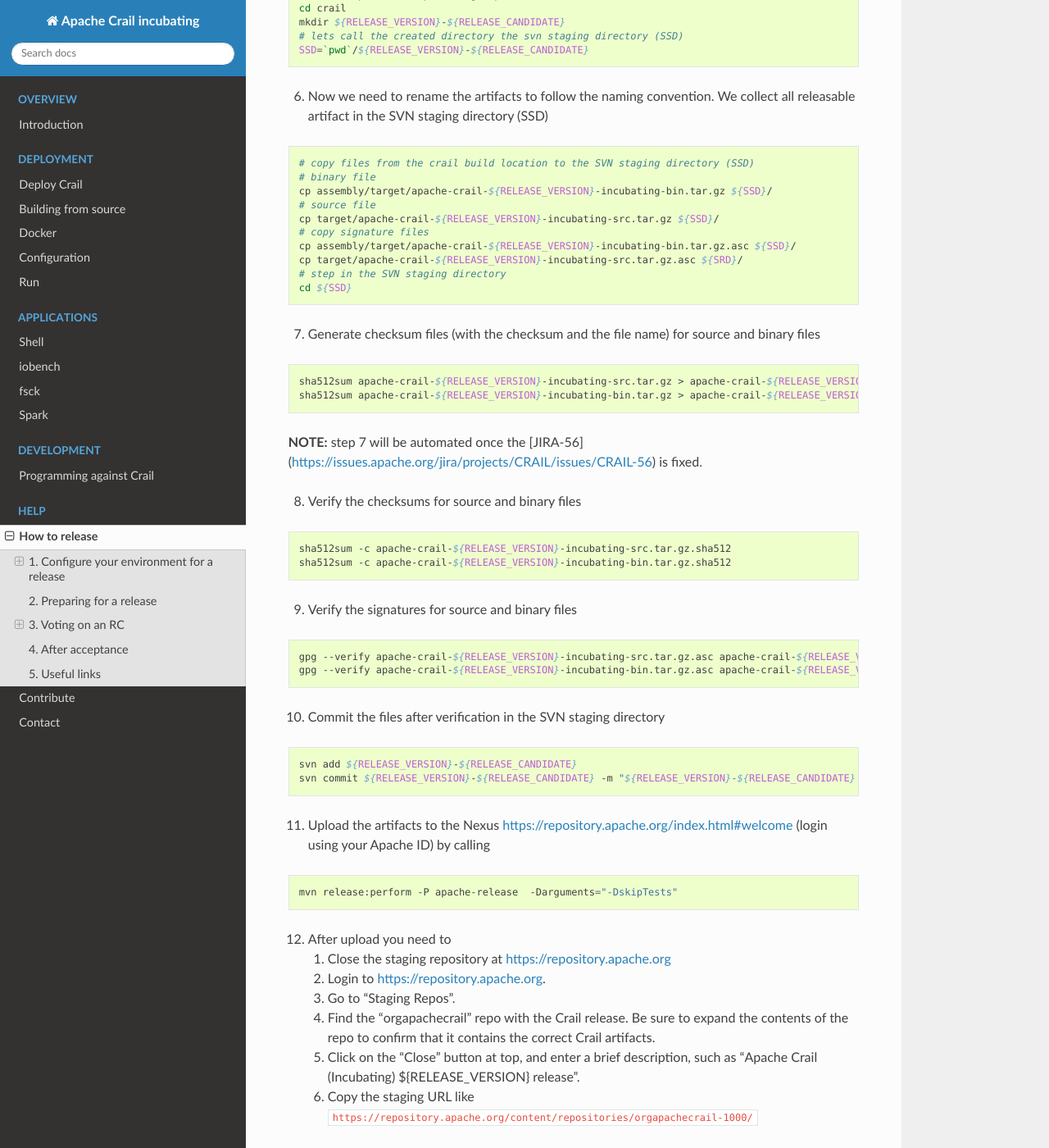
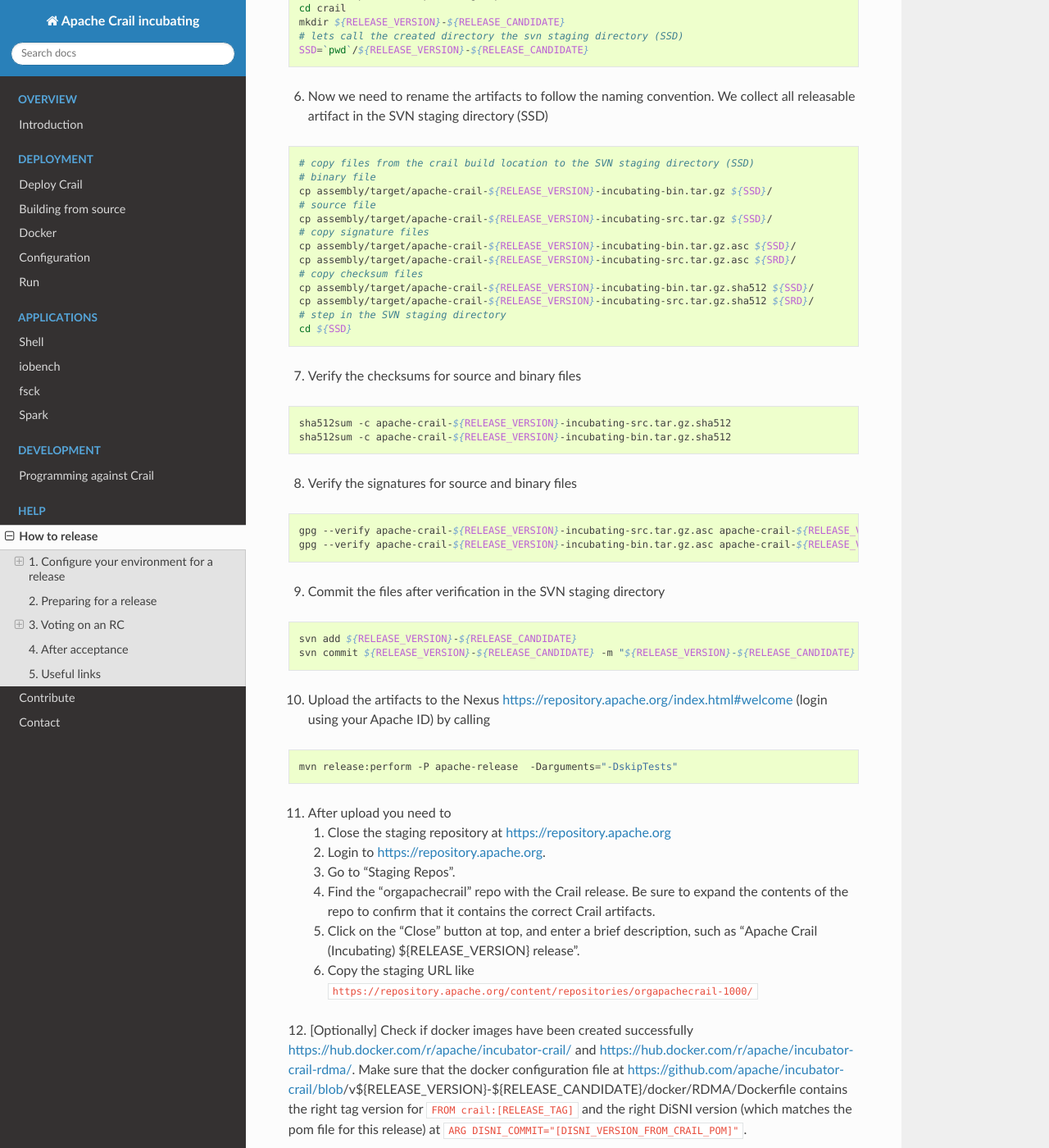
Before and after one commit to apache/incubator-crail, a Sphinx documentation site: the page built from doc/source/release.rst, in a window 1280 px wide and 1400 px high, scrolled down 3671 px. Shown: the whole window at 82% size. Built offline with Sphinx 7.4.7 and the Read the Docs theme 2.0.0, drawn with Linux system fonts in a browser that asks for light colours; some of the changed text lies outside the part shown.

Commit message:
[Documentation] release process improved
Release process does not require to create checksum files
manually anymore.

https://jira.apache.org/jira/projects/CRAIL/issues/CRAIL-56
https://jira.apache.org/jira/projects/CRAIL/issues/CRAIL-61

Signed-off-by: Jonas Pfefferle <pepperjo@apache.org>

```diff
--- a/doc/source/release.rst
+++ b/doc/source/release.rst
@@ -187,25 +187,17 @@
    # binary file
    cp assembly/target/apache-crail-${RELEASE_VERSION}-incubating-bin.tar.gz ${SSD}/
    # source file
-   cp target/apache-crail-${RELEASE_VERSION}-incubating-src.tar.gz ${SSD}/
+   cp assembly/target/apache-crail-${RELEASE_VERSION}-incubating-src.tar.gz ${SSD}/
    # copy signature files
    cp assembly/target/apache-crail-${RELEASE_VERSION}-incubating-bin.tar.gz.asc ${SSD}/
-   cp target/apache-crail-${RELEASE_VERSION}-incubating-src.tar.gz.asc ${SRD}/
+   cp assembly/target/apache-crail-${RELEASE_VERSION}-incubating-src.tar.gz.asc ${SRD}/
+   # copy checksum files
+   cp assembly/target/apache-crail-${RELEASE_VERSION}-incubating-bin.tar.gz.sha512 ${SSD}/
+   cp assembly/target/apache-crail-${RELEASE_VERSION}-incubating-src.tar.gz.sha512 ${SRD}/
    # step in the SVN staging directory
    cd ${SSD}
 
-
-7. Generate checksum files (with the checksum and the file name) for source and binary files
-
-.. code-block:: bash
-
-  sha512sum apache-crail-${RELEASE_VERSION}-incubating-src.tar.gz > apache-crail-${RELEASE_VERSION}-incubating-src.tar.gz.sha512
-  sha512sum apache-crail-${RELEASE_VERSION}-incubating-bin.tar.gz > apache-crail-${RELEASE_VERSION}-incubating-bin.tar.gz.sha512
-
-**NOTE:** step 7 will be automated once the [JIRA-56](https://issues.apache.org/jira/projects/CRAIL/issues/CRAIL-56) is fixed.
-
-
-8. Verify the checksums for source and binary files
+7. Verify the checksums for source and binary files
 
 .. code-block:: bash
 
@@ -251,7 +243,7 @@
     6. Copy the staging URL like ``https://repository.apache.org/content/repositories/orgapachecrail-1000/``
 
 
-13. [Optionally] Check if docker images have been created successfully https://hub.docker.com/r/apache/incubator-crail/ and
+12. [Optionally] Check if docker images have been created successfully https://hub.docker.com/r/apache/incubator-crail/ and
 https://hub.docker.com/r/apache/incubator-crail-rdma/. Make sure that the docker configuration file at
 https://github.com/apache/incubator-crail/blob/v${RELEASE_VERSION}-${RELEASE_CANDIDATE}/docker/RDMA/Dockerfile contains the right
 tag version for ``FROM crail:[RELEASE_TAG]`` and the right DiSNI version (which matches the pom file for this release)
```
Also changed, not shown: other parts of doc/source/release.rst (+4 -4 lines).
